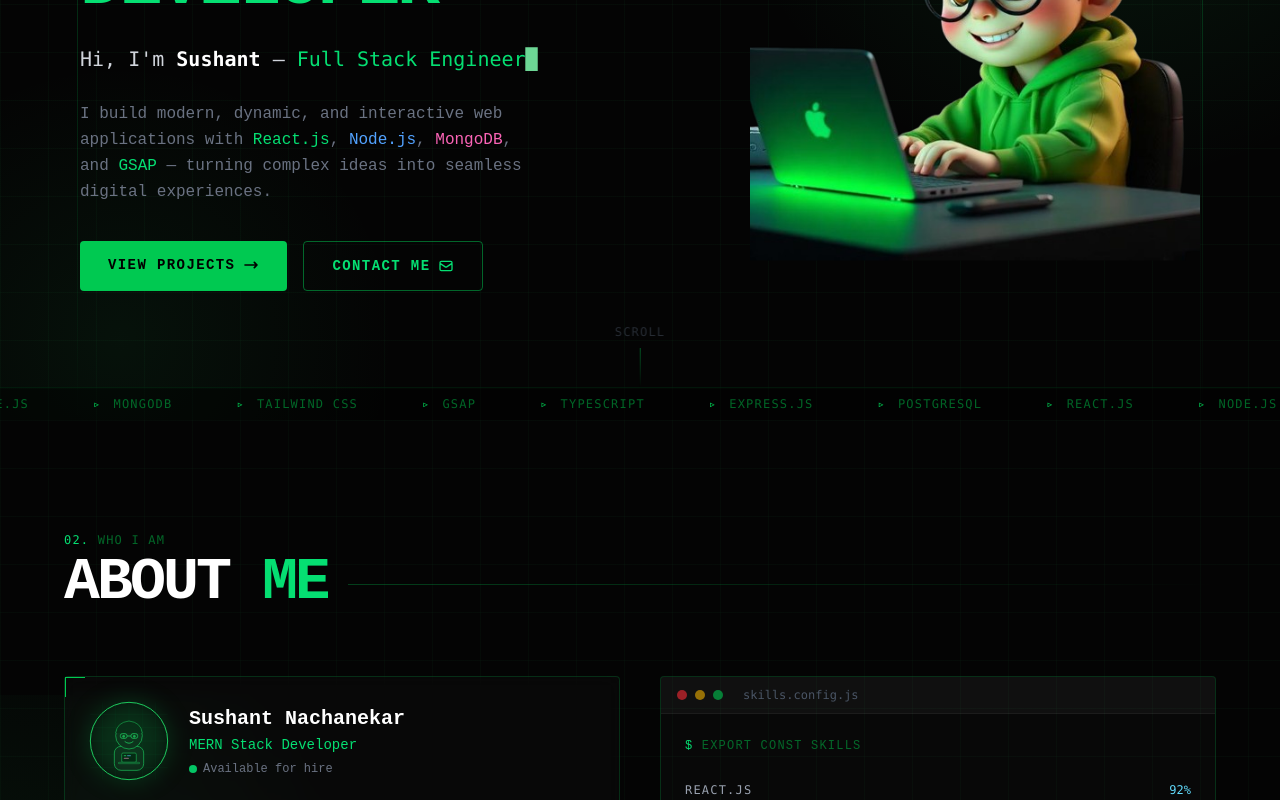
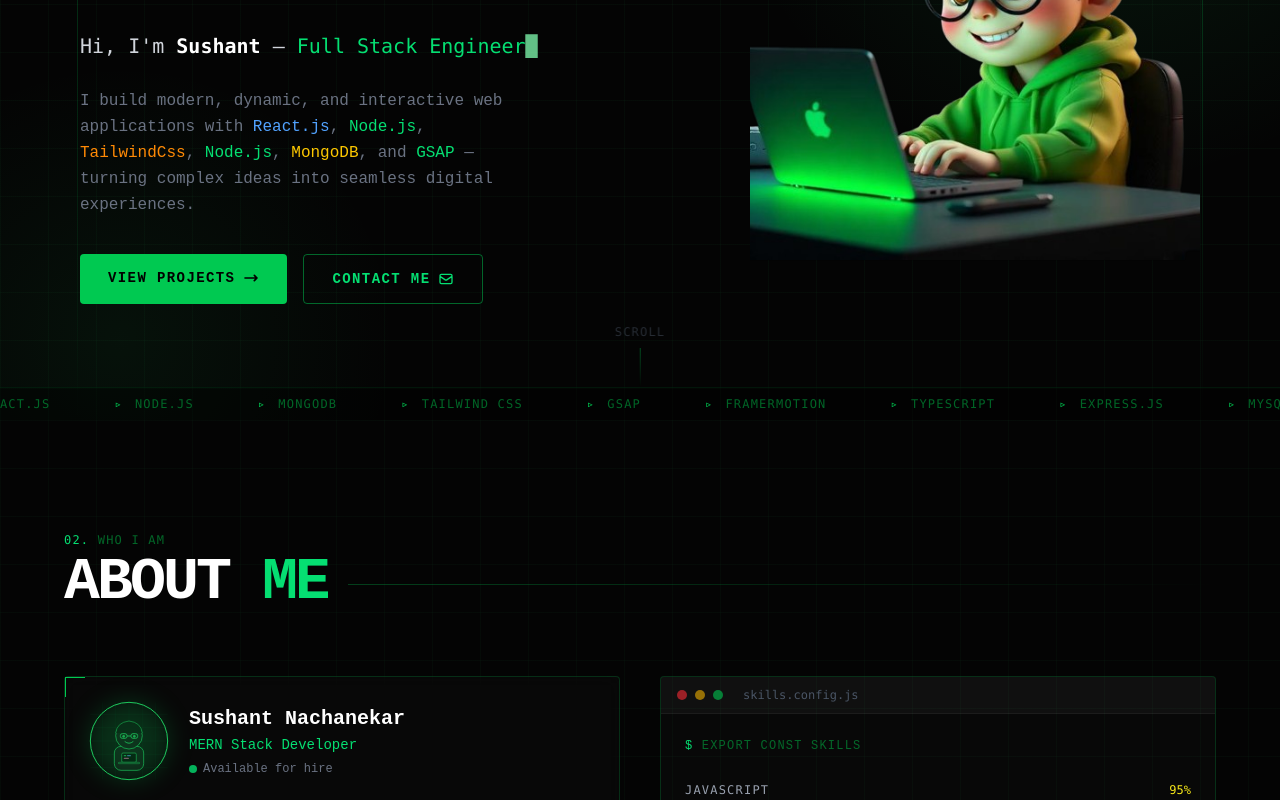
Before and after one commit to DevSushant03/Portfolio, a React (Vite) app: page / in a window 1280 px wide. Shown: the part 380-1180 px from the top of the page. Built offline with nearby package versions, Linux system fonts and the light colour scheme.

Commit message:
update content

```diff
--- a/src/pages/About.jsx
+++ b/src/pages/About.jsx
@@ -9,12 +9,18 @@ gsap.registerPlugin(ScrollTrigger, SplitText);
 
 // ── Skills data ──────────────────────────────────────────────────────────────
 const skills = [
-  { name: "React.js", level: 92, color: "#61dafb" },
+  { name: "Javascript", level: 95, color: "#f7e819" },
+  { name: "React.js", level: 90, color: "#0095be" },
   { name: "Node.js", level: 85, color: "#22c55e" },
   { name: "MongoDB", level: 80, color: "#4ade80" },
+  { name: "ReactQuery", level: 80, color: "#de4ac0" },
+  { name: "MySql", level: 60, color: "#267987" },
   { name: "Express", level: 82, color: "#a78bfa" },
-  { name: "Tailwind", level: 95, color: "#38bdf8" },
-  { name: "GSAP", level: 78, color: "#f472b6" },
+  { name: "Tailwind", level: 85, color: "#38bdf8" },
+  { name: "GSAP", level: 70, color: "#f472b6" },
+  { name: "Framer Motion", level: 50, color: "#66027a" },
+  { name: "Python", level: 60, color: "#d9f906" },
+  { name: "Java", level: 50, color: "#3b06f9" },
 ];
 
 // ── Info rows ────────────────────────────────────────────────────────────────
--- a/src/pages/Home.jsx
+++ b/src/pages/Home.jsx
@@ -193,7 +193,7 @@ const Home = () => {
                 "Frontend Developer",
                 "Full Stack Engineer",
                 "React Specialist",
-                "UI Craftsman",
+                "Backend Developer",
               ]}
             />
           </p>
@@ -204,9 +204,11 @@ const Home = () => {
             className="text-sm md:text-base text-gray-500 leading-relaxed max-w-md"
           >
             I build modern, dynamic, and interactive web applications with{" "}
-            <span className="text-green-400">React.js</span>,{" "}
-            <span className="text-blue-400">Node.js</span>,{" "}
-            <span className="text-pink-400">MongoDB</span>, and{" "}
+            <span className="text-blue-400">React.js</span>,{" "}
+            <span className="text-green-400">Node.js</span>,{" "}
+            <span className="text-orange-400">TailwindCss</span>,{" "}
+            <span className="text-green-400">Node.js</span>,{" "}
+            <span className="text-yellow-400">MongoDB</span>, and{" "}
             <span className="text-green-400">GSAP</span> — turning complex ideas
             into seamless digital experiences.
           </p>
@@ -262,6 +264,7 @@ const Home = () => {
         {/* ── RIGHT: illustration ── */}
         <div className="flex-1 flex justify-center lg:justify-end">
           <img
+            loading="lazy"
             ref={illustRef}
             src={developerIllustation}
             alt="Developer Illustration"
@@ -287,22 +290,22 @@ const Home = () => {
           }}
         >
           {[
+            "Javascript",
             "React.js",
             "Node.js",
             "MongoDB",
             "Tailwind CSS",
             "GSAP",
+            "FramerMotion",
             "TypeScript",
             "Express.js",
-            "PostgreSQL",
-            "React.js",
-            "Node.js",
-            "MongoDB",
-            "Tailwind CSS",
-            "GSAP",
-            "TypeScript",
-            "Express.js",
-            "PostgreSQL",
+            "MySql",
+            "Next.js",
+            "Postman",
+            "ReactQuery",
+            "Git-Github",
+            "Python",
+            "Java",
           ].map((t, i) => (
             <span key={i} className="flex items-center gap-3">
               <span className="text-green-500">▹</span> {t}
```
